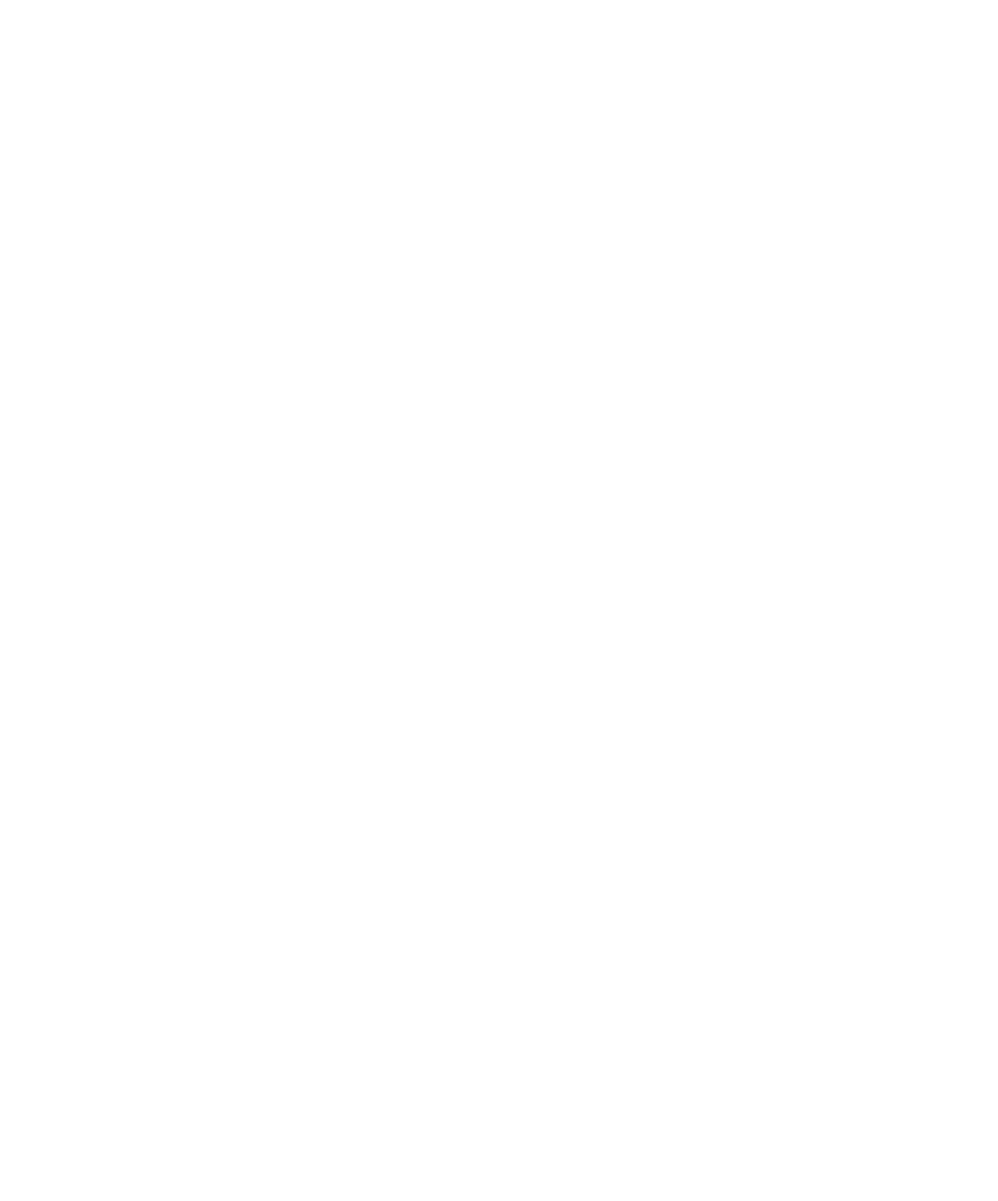
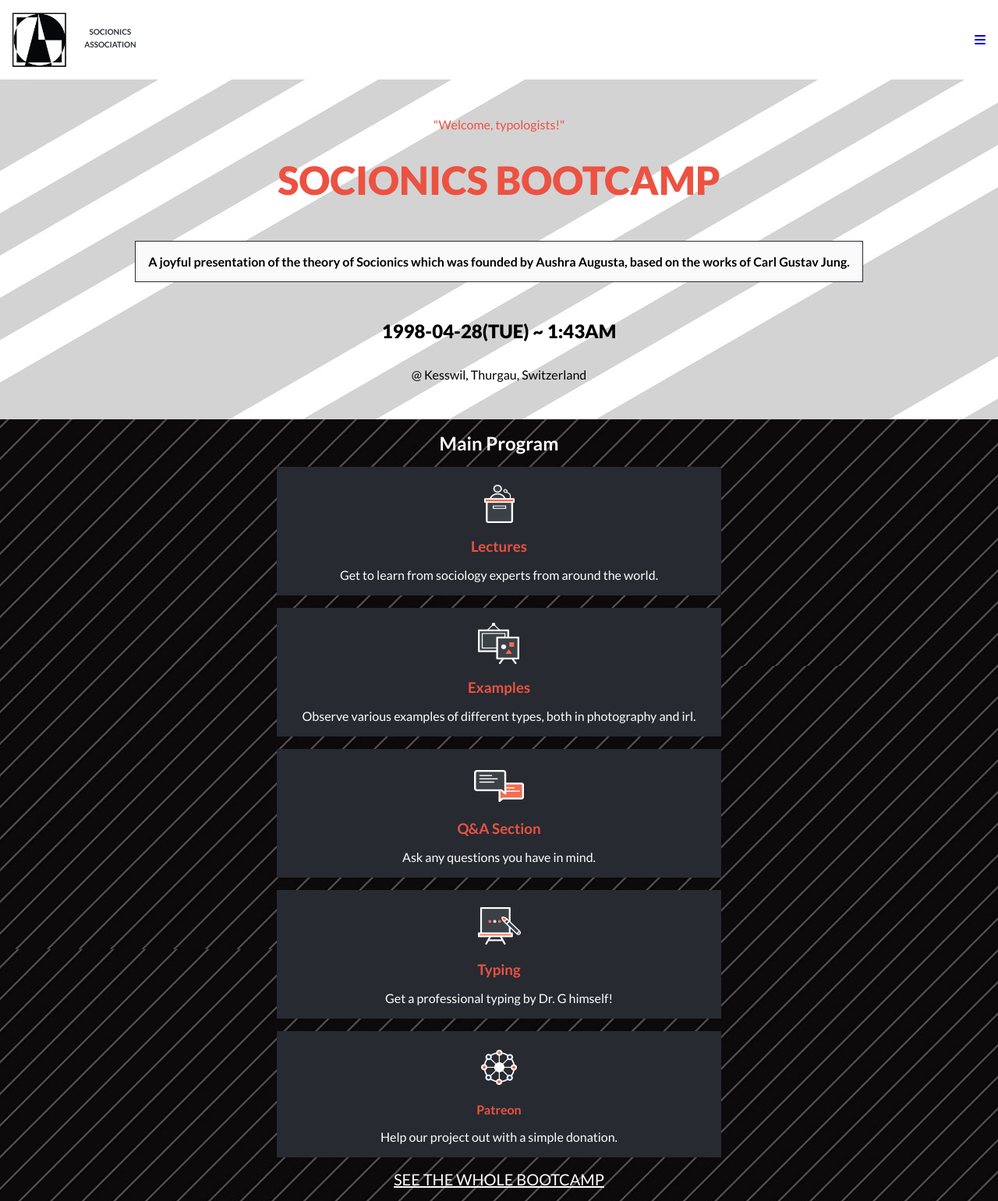
Before and after one commit to Daf98/Capstone1, a website: page index.html in a window 1280 px wide. Shown: the whole page at 78% size. Before the commit the page ends 800 px from the top, so only its background shows below. Drawn offline with Linux system fonts and the light colour scheme.

Commit message:
Add home and about page to mobile version

```diff
--- a/css/styles.css
+++ b/css/styles.css
@@ -1,15 +1,19 @@
-@import url('https://fonts.googleapis.com/css2?family=Lato:wght@100;300;400;700;900&display=swap');
+@import url('https://fonts.googleapis.com/css2?family=Lato:ital,wght@0,100;0,300;0,400;0,700;0,900;1,100;1,300;1,400;1,700;1,900&display=swap');
 
 * {
   scroll-behavior: smooth;
   margin: 0;
   padding: 0;
   list-style: none;
+  text-decoration: none;
   box-sizing: border-box;
-  font-family: Lato, sans-serif;
+  font-family: 'Lato', sans-serif;
 }
 
-.black {
+.black,
+ul,
+a,
+a:link, {
   color: #272a31;
 }
 
@@ -20,3 +24,122 @@
 .gray {
   color: #d3d3d3;
 }
+
+/* Nav bar */
+.logo {
+  height: 70px;
+}
+
+.nav-bar,
+ul {
+  padding: 1rem;
+}
+
+.hamburger-menu {
+  display: flex;
+  justify-content: space-between;
+  align-items: center;
+}
+
+.close-icon {
+  display: none;
+  align-self: flex-end;
+}
+
+.opened-menu {
+  background-color: #d3d3d3;
+  position: fixed;
+  transform: translateY(-100%);
+  transition: transform 0.2s;
+  inset: 0 0 0 0;
+  z-index: 99;
+  opacity: 0.89;
+}
+
+.open-menu {
+  transform: translateY(0);
+}
+
+.item-border {
+  border-bottom: 2px solid #6f6c6b;
+  margin-right: 10%;
+  line-height: 70px;
+}
+
+.to-the-right {
+  display: flex;
+  flex-direction: column;
+}
+
+.blur {
+  filter: blur(6px);
+}
+
+/* Homepage */
+
+#home {
+  font-size: 20px;
+}
+
+.first-heading {
+  font-weight: 900;
+  font-size: 50px;
+}
+
+header {
+  display: flex;
+  flex-direction: column;
+  align-items: center;
+  background-image: url('./Images/Background1.jpg');
+  gap: 2rem;
+  padding: 3rem;
+}
+
+.about-socio {
+  background-color: #fafafa;
+  border: 1px solid #272a31;
+  padding: 1rem;
+  margin: 1rem;
+  font-weight: 700;
+}
+
+.birthdate {
+  font-weight: 900;
+}
+
+/* About page */
+.about {
+  padding: 1rem;
+  display: flex;
+  flex-direction: column;
+  align-items: center;
+  background-image: url('./Images/Background2.jpg');
+  color: white;
+}
+
+.cards {
+  display: flex;
+  flex-direction: column;
+  padding: 1rem;
+  gap: 1rem;
+}
+
+.card {
+  display: flex;
+  flex-direction: column;
+  align-items: center;
+  border: 1px solid #272a31;
+  background-color: #272a31;
+  padding: 1rem;
+  gap: 1rem;
+}
+
+.card-desc {
+  padding: 0 1rem;
+}
+
+.project-link {
+  color: white;
+  font-size: 20px;
+  text-decoration: underline;
+}
--- a/index.html
+++ b/index.html
@@ -1,13 +1,78 @@
 <!DOCTYPE html>
 <html lang="en">
+
 <head>
     <meta charset="UTF-8">
     <meta http-equiv="X-UA-Compatible" content="IE=edge">
     <meta name="viewport" content="width=device-width, initial-scale=1.0">
+    <script src="https://kit.fontawesome.com/7007e497a1.js" crossorigin="anonymous"></script>
     <link rel="stylesheet" href="./css/styles.css">
     <title>Document</title>
 </head>
+
 <body>
-<script src="./index.js"></script>
+    <!--     Toggable menu     -->
+    <nav class="nav-bar">
+        <a href="#" class="hamburger-menu">
+            <img class="logo" src="./css/Images/logo.png" alt="Logo">
+            <i class="hamburger-icon fa-solid fa-bars"></i>
+
+
+        </a>
+        <ul class="opened-menu to-the-right black">
+            <li class="close-icon"><i class="menu-item fa-solid fa-xmark"></i></li>
+            <li class="item-border"><a href="#home" class="menu-item">Home</a></li>
+            <li class="item-border"><a href="#about" class="menu-item">About</a></li>
+            <li class="item-border"><a href="#program" class="menu-item">Program</a></li>
+            <li class="item-border"><a href="#join" class="menu-item">Join</a></li>
+            <li class="item-border"><a href="#sponsor" class="menu-item">Sponsor</a></li>
+            <li class="item-border"><a href="#news" class="menu-item">News</a></li>
+            <li class="item-border"><a href="#cc-unit" class="menu-item">CC Unit</a></li>
+        </ul>
+    </nav>
+    <!-- Homepage  -->
+<div class="main-container">
+    <header>
+        <p class="red">"Welcome, typologists!"</p>
+        <h1 class="first-heading red">SOCIONICS BOOTCAMP</h1>
+        <p class="about-socio">A joyful presentation of the theory of Socionics which was founded by Aushra Augusta, based on the works of Carl Gustav Jung.</p>
+        <h2 class="black birthdate">1998-04-28(TUE) ~ 1:43AM</h2>
+        <p class="black">@ Kesswil, Thurgau, Switzerland</p>
+    </header>
+    <!-- About -->
+    <section class="about" id="program">
+        <h1>Main Program</h1>
+        <section class="cards">
+            <div class="card">
+                <img src="./css/Icons/program_icon_01.png" alt="">
+                <h3 class="red">Lectures</h3>
+                <p class="card-desc">Get to learn from sociology experts from around the world.</p>
+            </div>
+            <div class="card">
+                <img src="./css/Icons/program_icon_02.png" alt="">
+                <h3 class="red">Examples</h3>
+                <p class="card-desc">Observe various examples of different types, both in photography and irl.</p>
+            </div>
+            <div class="card">
+                <img src="./css/Icons/program_icon_03.png" alt="">
+                <h3 class="red">Q&A Section</h3>
+                <p class="card-desc">Ask any questions you have in mind.</p>
+            </div>
+            <div class="card">
+                <img src="./css/Icons/program_icon_04.png" alt="">
+                <h3 class="red">Typing</h3>
+                <p class="card-desc">Get a professional typing by Dr. G himself!</p>
+            </div>
+            <div class="card"><img src="./css/Icons/program_icon_05.png" alt="">
+                <h4 class="red">Patreon</h4>
+                <p class="card-desc">Help our project out with a simple donation.</p>
+            </div>
+        </section>
+        <a class="project-link" href="http://wikisocion.net/en/index.php?title=Wikisocion_home">SEE THE WHOLE
+            BOOTCAMP</a>
+    </section>
+</div>
+    <script src="./index.js"></script>
 </body>
+
 </html>
--- a/index.js
+++ b/index.js
@@ -0,0 +1,33 @@
+// TOGGABLE MENU //
+
+// Declaring elements
+const openedMenu = document.querySelector('.opened-menu');
+const menuItems = document.querySelectorAll('.menu-item');
+const hamburgerMenu = document.querySelector('.hamburger-menu');
+const hamburgerIcon = document.querySelector('.hamburger-icon');
+const closeIcon = document.querySelector('.close-icon');
+const mainContainer = document.querySelector('.main-container');
+
+// Opening menu
+function openHamburgerMenu() {
+  openedMenu.classList.add('open-menu');
+  closeIcon.style.display = 'block';
+  hamburgerIcon.style.display = 'none';
+  mainContainer.classList.add('blur');
+}
+
+hamburgerMenu.addEventListener('click', openHamburgerMenu);
+
+// Clsoing menu
+function clickLinks() {
+  openedMenu.classList.remove('open-menu');
+  closeIcon.style.display = 'none';
+  hamburgerIcon.style.display = 'block';
+  mainContainer.classList.remove('blur');
+}
+
+menuItems.forEach(
+  (item) => {
+    item.addEventListener('click', clickLinks);
+  },
+);
```
Also changed, not shown: package.json (added, +34 -0 lines), README.md, css/Icons/program_icon_01.png (added), css/Icons/program_icon_02.png (added), css/Icons/program_icon_03.png (added), css/Icons/program_icon_04.png (added), css/Icons/program_icon_05.png (added), css/Images/Background1.jpg (added), css/Images/Background2.jpg (added), css/Images/logo.png (added), 1 other file.
